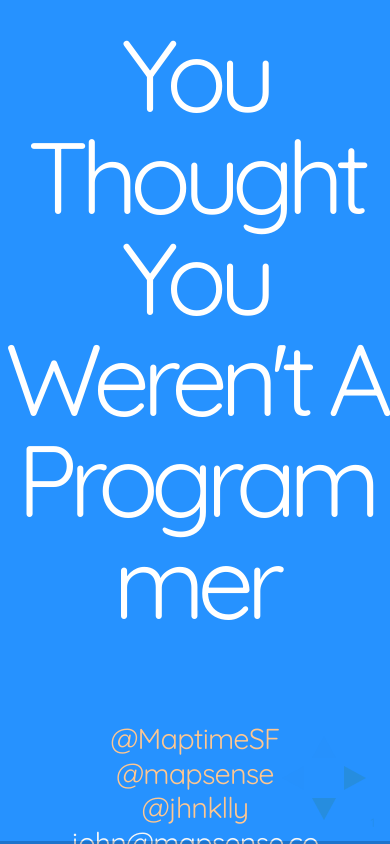
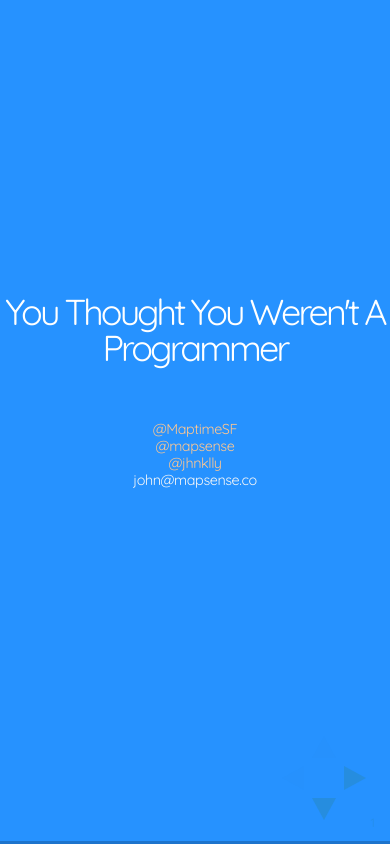
Before and after one commit to jhnklly/hello_code, a plain HTML site: page index.html in a window 390 px wide. Drawn offline with Linux system fonts and the light colour scheme.

Commit message:
Update css for mobile.

```diff
--- a/css/reveal.css
+++ b/css/reveal.css
@@ -12,9 +12,15 @@ html, body, .reveal div, .reveal span, .reveal applet, .reveal object, .reveal i
   margin: 0;
   padding: 0;
   border: 0;
-  font-size: 100%;
+  // font-size: 100%;
+  font-size: 28px;
   font: inherit;
   vertical-align: baseline; }
+
+.reveal p,
+.reveal div {
+    font-size: 24px;
+}
 
 .reveal article, .reveal aside, .reveal details, .reveal figcaption, .reveal figure, .reveal footer, .reveal header, .reveal hgroup, .reveal menu, .reveal nav, .reveal section {
   display: block; }
--- a/css/theme/solarj.css
+++ b/css/theme/solarj.css
@@ -24,7 +24,7 @@ body {
 
 .reveal {
   font-family: 'Quicksand', sans-serif;
-  letter-spacing: -0.08em;
+  letter-spacing: -0.02em;
   font-size: 48px;
   /*
   font-size: 36px;
--- a/index.html
+++ b/index.html
@@ -170,6 +170,16 @@
     #presentable-icon {
         z-index: 999;
         height: 20px;
+    }
+
+    .reveal h2 {
+        font-size: 1.5em;
+    }
+    .reveal h3 {
+        font-size: 1.2em;
+    }
+    .reveal {
+        overflow-y: auto;
     }
 
 </style>
```
Also changed, not shown: 1 other file.
